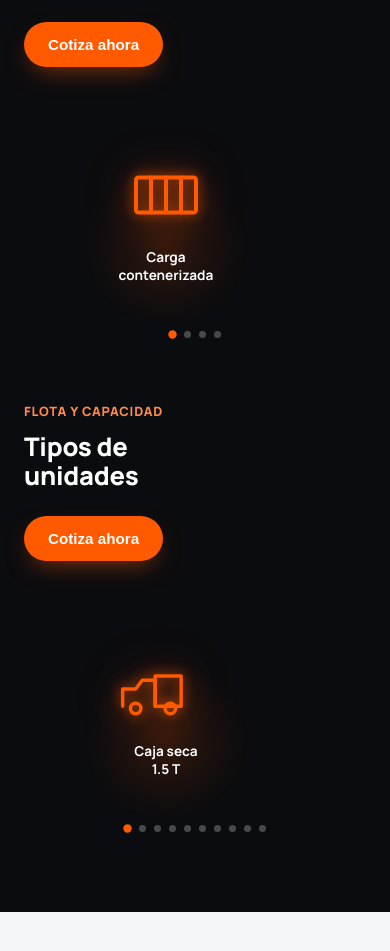
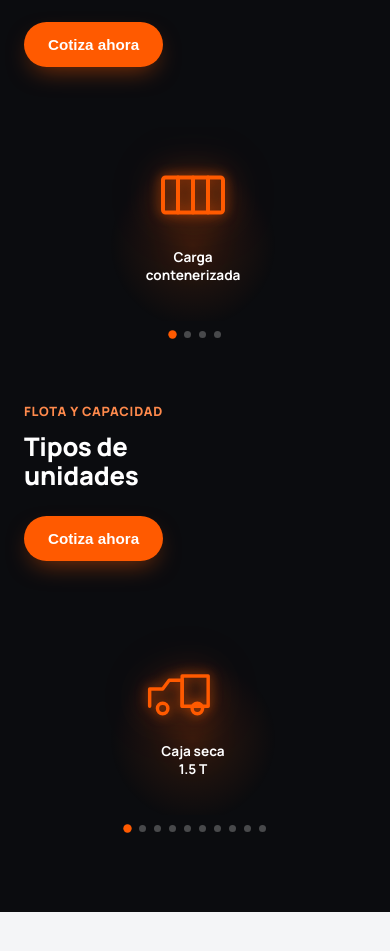
Before and after one commit to luxortizceo/foxlog, a website: page index.html in a window 390 px wide. Shown: the part 5100-6051 px from the top of the page. Drawn offline with Linux system fonts and the light colour scheme.

Commit message:
Add files via upload

```diff
--- a/assets/css/style.css
+++ b/assets/css/style.css
@@ -448,7 +448,7 @@ p { margin: 0 0 1em; color: var(--gray-600); }
 
 .fleet-slide {
   position: relative;
-  flex: 0 0 calc((100% - 36px) / 3);
+  flex: 0 0 100%;
   scroll-snap-align: start;
   display: flex;
   flex-direction: column;
@@ -575,7 +575,6 @@ p { margin: 0 0 1em; color: var(--gray-600); }
 @media (max-width: 960px) {
   .fleet-grid { grid-template-columns: 1fr; }
   .fleet-intro { padding-right: 0; margin-bottom: 28px; }
-  .fleet-slide { flex: 0 0 calc((100% - 18px) / 2); }
 }
 
 @media (max-width: 640px) {
@@ -583,7 +582,6 @@ p { margin: 0 0 1em; color: var(--gray-600); }
   .fleet-block + .fleet-block { margin-top: 64px; }
   .fleet-carousel { grid-template-columns: 1fr; gap: 6px; }
   .fleet-arrow { display: none; }
-  .fleet-slide { flex: 0 0 84%; }
   .fleet-dots { grid-column: 1; }
 }
 
```
